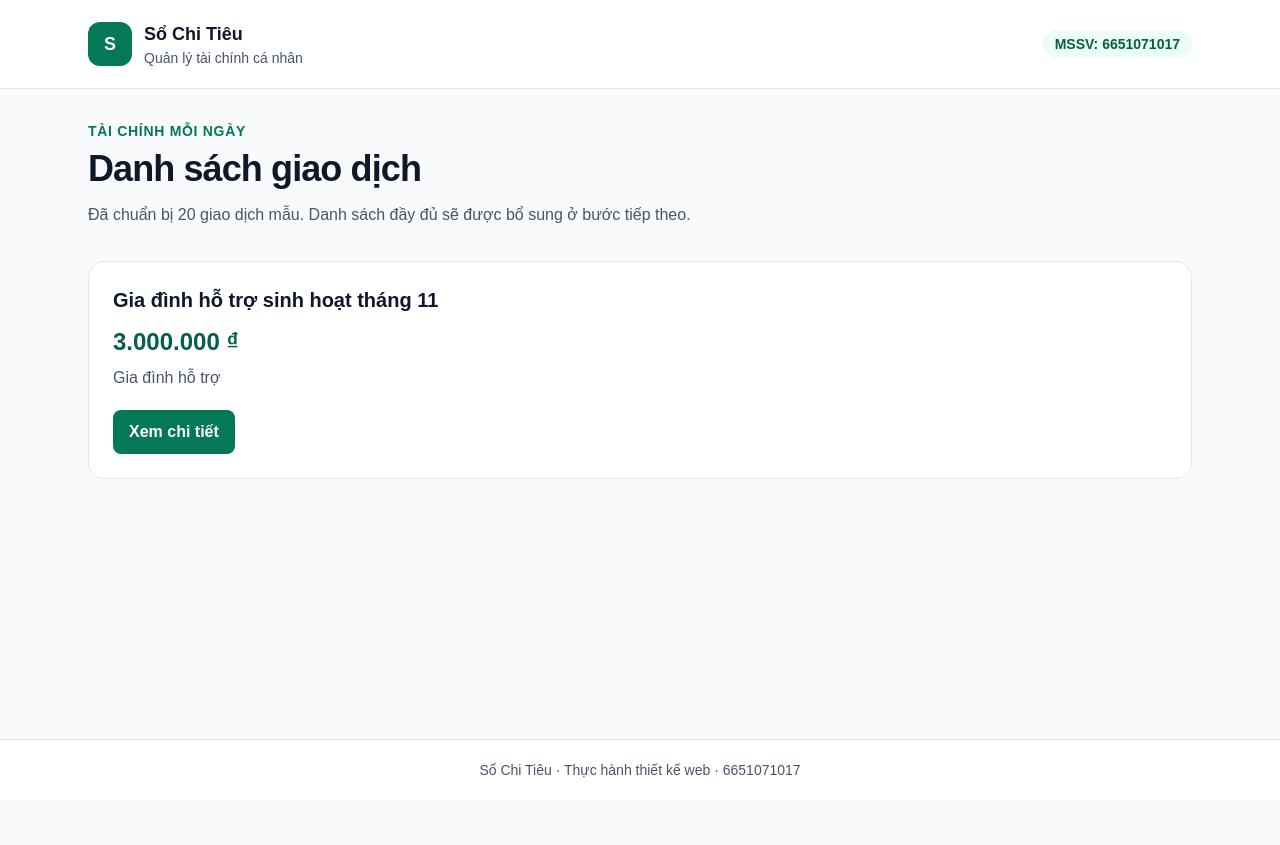
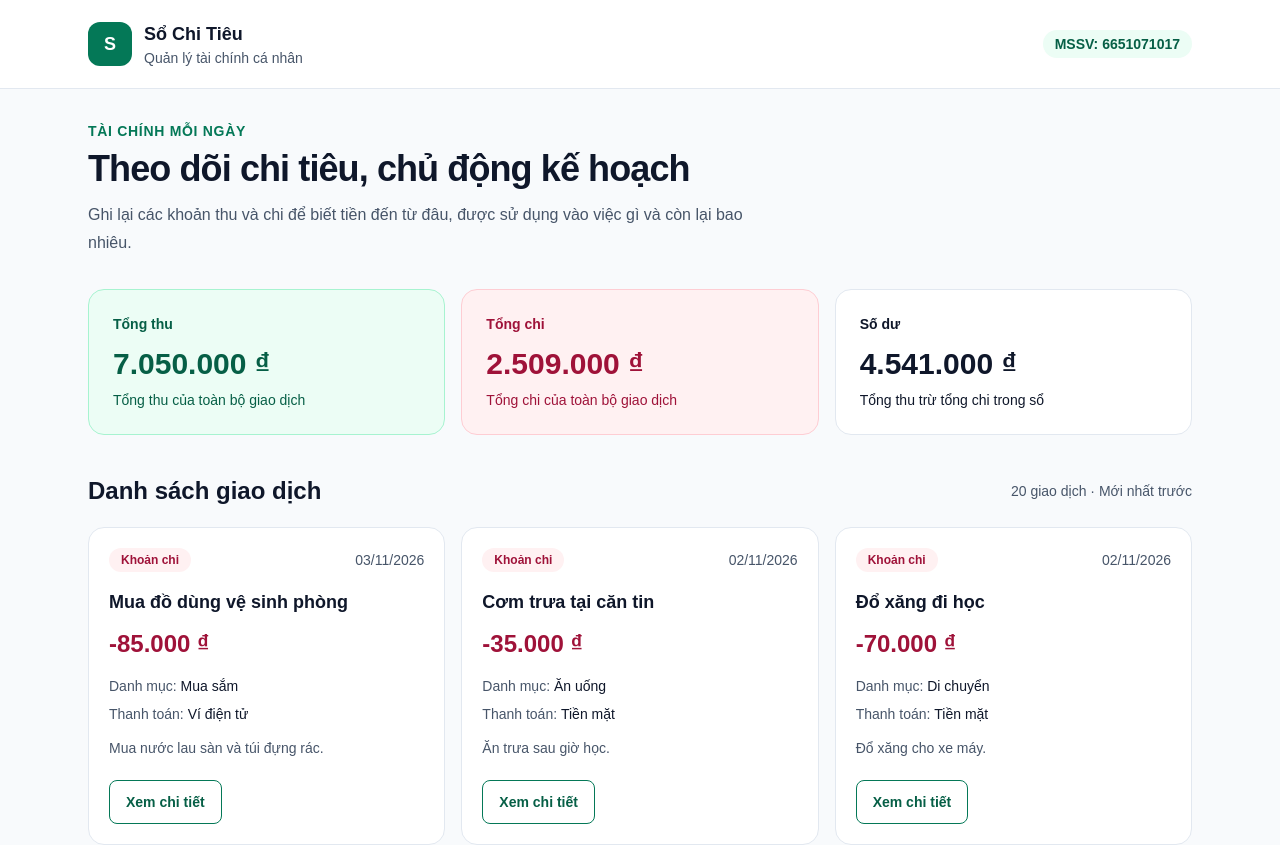
Before and after one commit to huynhnhuthao6977-beep/6651071017-lab2-quan-ly-chi-tieu, a React (Vite) app: page / in a window 1280 px wide. Shown: the top 845 px of the page. Before the commit the page ends 800 px from the top, so only its background shows below. Built offline with nearby package versions, Linux system fonts and the light colour scheme.

Commit message:
[15:41] Hien thi giao dich va tong thu chi

```diff
--- /dev/null
+++ b/src/components/TransactionCard.tsx
@@ -0,0 +1,80 @@
+import { Link } from 'react-router-dom'
+import type { Transaction } from '../types'
+import { formatCurrency, truncateText } from '../utils'
+
+type TransactionCardProps = {
+  transaction: Transaction
+}
+
+export default function TransactionCard({
+  transaction,
+}: TransactionCardProps) {
+  const isIncome = transaction.type === 'income'
+  const displayDate = transaction.date.split('-').reverse().join('/')
+
+  return (
+    <article className="flex min-w-0 flex-col rounded-2xl border border-slate-200 bg-white p-5">
+      <div className="flex flex-wrap items-center justify-between gap-2">
+        <span
+          className={`rounded-full px-3 py-1 text-xs font-semibold ${
+            isIncome
+              ? 'bg-emerald-50 text-emerald-800'
+              : 'bg-rose-50 text-rose-800'
+          }`}
+        >
+          {isIncome ? 'Khoản thu' : 'Khoản chi'}
+        </span>
+
+        <time
+          dateTime={transaction.date}
+          className="text-sm text-slate-600"
+        >
+          {displayDate}
+        </time>
+      </div>
+
+      <h3 className="mt-4 break-words text-lg font-bold">
+        {transaction.title}
+      </h3>
+
+      <p
+        className={`mt-3 break-words text-2xl font-bold ${
+          isIncome ? 'text-emerald-800' : 'text-rose-800'
+        }`}
+      >
+        {isIncome ? '+' : '-'}
+        {formatCurrency(transaction.amount)}
+      </p>
+
+      <dl className="mt-4 space-y-2 text-sm">
+        <div>
+          <dt className="inline text-slate-600">Danh mục: </dt>
+          <dd className="inline font-medium">
+            {transaction.category}
+          </dd>
+        </div>
+
+        <div>
+          <dt className="inline text-slate-600">Thanh toán: </dt>
+          <dd className="inline font-medium">
+            {transaction.paymentMethod}
+          </dd>
+        </div>
+      </dl>
+
+      <p className="mt-3 break-words text-sm leading-6 text-slate-600">
+        {truncateText(transaction.note, 80) || 'Không có ghi chú.'}
+      </p>
+
+      <div className="mt-auto pt-5">
+        <Link
+          to={`/item/${transaction.id}`}
+          aria-label={`Xem chi tiết: ${transaction.title}`}
+          className="inline-flex min-h-11 items-center justify-center rounded-lg border border-brand-700 px-4 py-2 text-sm font-semibold text-brand-800 hover:bg-brand-50"
+        >
+          Xem chi tiết
+        </Link>
+      </div>
+    </article>
+  )
+}
--- a/src/pages/ListPage.tsx
+++ b/src/pages/ListPage.tsx
@@ -1,54 +1,118 @@
-import { Link } from 'react-router-dom'
+import SummaryCard from '../components/SummaryCard'
+import TransactionCard from '../components/TransactionCard'
 import { initialTransactions } from '../data/transactions'
 import { formatCurrency } from '../utils'
 
 export default function ListPage() {
-  const firstTransaction = initialTransactions[0]
+  const transactions = initialTransactions
+
+  const totalIncome = transactions.reduce(
+    (total, transaction) =>
+      transaction.type === 'income'
+        ? total + transaction.amount
+        : total,
+    0,
+  )
+
+  const totalExpense = transactions.reduce(
+    (total, transaction) =>
+      transaction.type === 'expense'
+        ? total + transaction.amount
+        : total,
+    0,
+  )
+
+  const balance = totalIncome - totalExpense
+
+  // Sao chép trước khi sắp xếp để giữ nguyên dữ liệu nguồn.
+  const sortedTransactions = [...transactions].sort(
+    (first, second) =>
+      second.date.localeCompare(first.date) ||
+      first.id.localeCompare(second.id),
+  )
 
   return (
-    <section aria-labelledby="list-title">
+    <>
+      <section aria-labelledby="page-title">
         <p className="text-sm font-semibold uppercase tracking-wider text-brand-700">
           Tài chính mỗi ngày
         </p>
 
         <h1
-        id="list-title"
+          id="page-title"
           className="mt-2 text-3xl font-bold tracking-tight sm:text-4xl"
         >
-        Danh sách giao dịch
+          Theo dõi chi tiêu, chủ động kế hoạch
         </h1>
 
-      <p className="mt-3 leading-7 text-slate-600">
-        Đã chuẩn bị {initialTransactions.length} giao dịch mẫu.
-        Danh sách đầy đủ sẽ được bổ sung ở bước tiếp theo.
+        <p className="mt-3 max-w-2xl leading-7 text-slate-600">
+          Ghi lại các khoản thu và chi để biết tiền đến từ đâu,
+          được sử dụng vào việc gì và còn lại bao nhiêu.
         </p>
+      </section>
 
-      {firstTransaction ? (
-        <article className="mt-8 rounded-2xl border border-slate-200 bg-white p-6">
-          <h2 className="text-xl font-bold">
-            {firstTransaction.title}
+      <section
+        aria-label="Tổng quan toàn bộ giao dịch"
+        className="mt-8 grid grid-cols-1 gap-4 sm:grid-cols-2 lg:grid-cols-3"
+      >
+        <SummaryCard
+          title="Tổng thu"
+          value={formatCurrency(totalIncome)}
+          description="Tổng thu của toàn bộ giao dịch"
+          tone="income"
+        />
+
+        <SummaryCard
+          title="Tổng chi"
+          value={formatCurrency(totalExpense)}
+          description="Tổng chi của toàn bộ giao dịch"
+          tone="expense"
+        />
+
+        <SummaryCard
+          title="Số dư"
+          value={formatCurrency(balance)}
+          description="Tổng thu trừ tổng chi trong sổ"
+          tone="balance"
+        />
+      </section>
+
+      <section
+        aria-labelledby="transactions-title"
+        className="mt-10"
+      >
+        <div className="mb-5 flex flex-wrap items-center justify-between gap-3">
+          <h2
+            id="transactions-title"
+            className="text-2xl font-bold"
+          >
+            Danh sách giao dịch
           </h2>
 
-          <p className="mt-3 text-2xl font-bold text-brand-800">
-            {formatCurrency(firstTransaction.amount)}
+          <p className="text-sm text-slate-600">
+            {transactions.length} giao dịch · Mới nhất trước
           </p>
+        </div>
 
-          <p className="mt-2 text-slate-600">
-            {firstTransaction.category}
+        {sortedTransactions.length > 0 ? (
+          <div className="grid grid-cols-1 gap-4 sm:grid-cols-2 lg:grid-cols-3">
+            {sortedTransactions.map((transaction) => (
+              <TransactionCard
+                key={transaction.id}
+                transaction={transaction}
+              />
+            ))}
+          </div>
+        ) : (
+          <div className="rounded-2xl border border-slate-200 bg-white px-6 py-12 text-center">
+            <p className="font-semibold">Chưa có giao dịch</p>
+
+            <p className="mt-2 text-sm text-slate-600">
+              Các khoản thu và chi sẽ xuất hiện tại đây.
             </p>
-
-          <Link
-            to={`/item/${firstTransaction.id}`}
-            className="mt-5 inline-flex min-h-11 items-center justify-center rounded-lg bg-brand-700 px-4 py-2 font-semibold text-white hover:bg-brand-800"
-          >
-            Xem chi tiết
-          </Link>
-        </article>
-      ) : (
-        <p className="mt-8 rounded-xl border border-slate-200 bg-white p-6">
-          Chưa có giao dịch.
-        </p>
+          </div>
         )}
       </section>
+    </>
   )
 }
```
Lines whose indentation alone changed are shown as unchanged.
